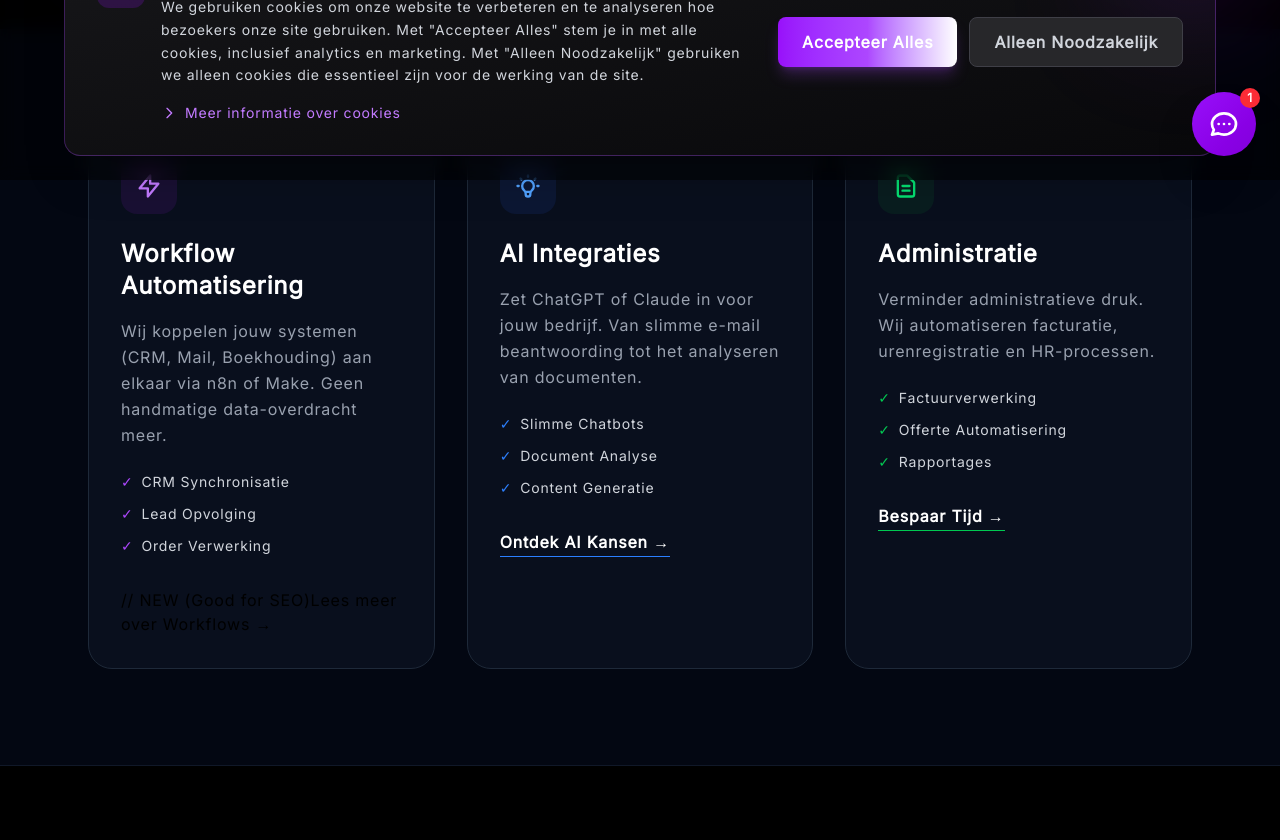
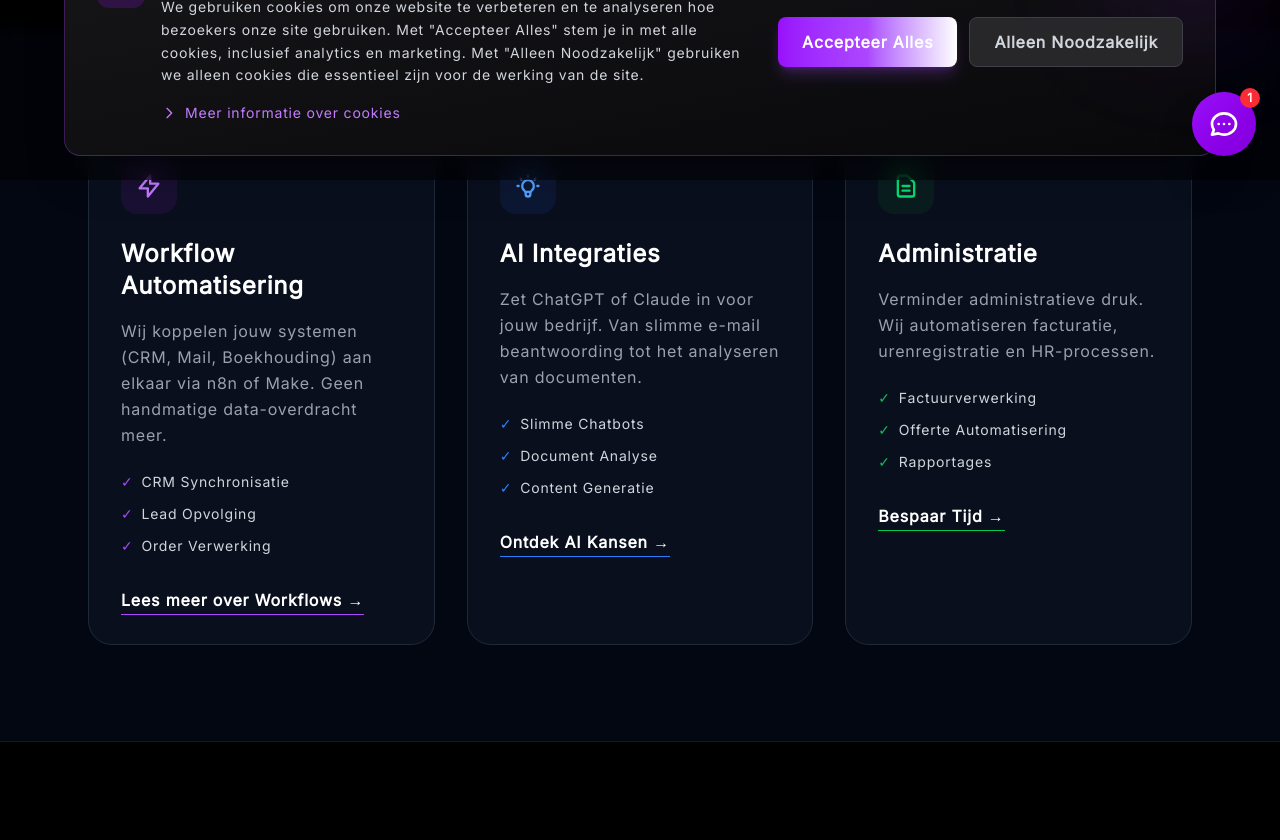
Before and after one commit to markjkaem/aifais-landing, a Next.js app: page /en/diensten in a window 1280 px wide. Shown: the part 620-1460 px from the top of the page. Built offline with nearby package versions, Linux system fonts and the light colour scheme.

Commit message:
fix page

```diff
--- a/app/[locale]/diensten/page.tsx
+++ b/app/[locale]/diensten/page.tsx
@@ -156,8 +156,11 @@ export default function ServicesPage() {
                 </li>
               </ul>
               {/* Internal Link to specific service page (Future Proofing) */}
-              // NEW (Good for SEO)
-              <Link href="/diensten/workflow-automatisering" className="...">
+
+              <Link
+                href="/diensten/workflow-automatisering"
+                className="text-white font-semibold border-b border-purple-500 pb-1 hover:text-purple-400 transition"
+              >
                 Lees meer over Workflows →
               </Link>
             </article>
```
